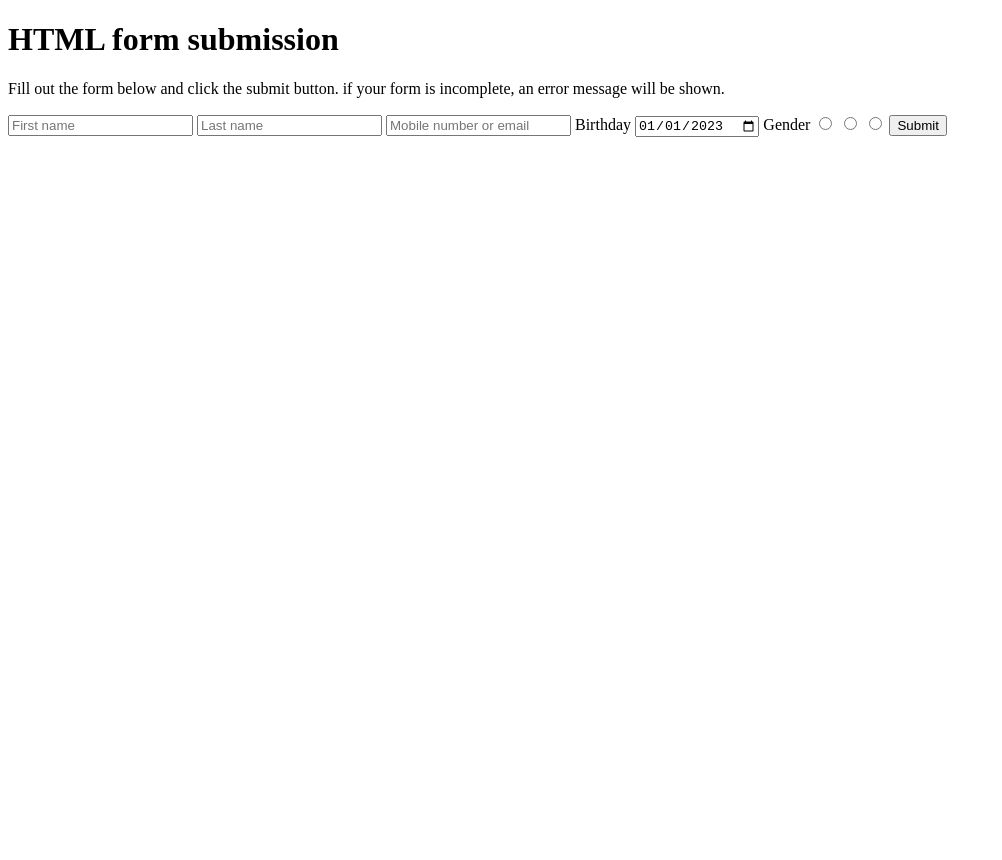
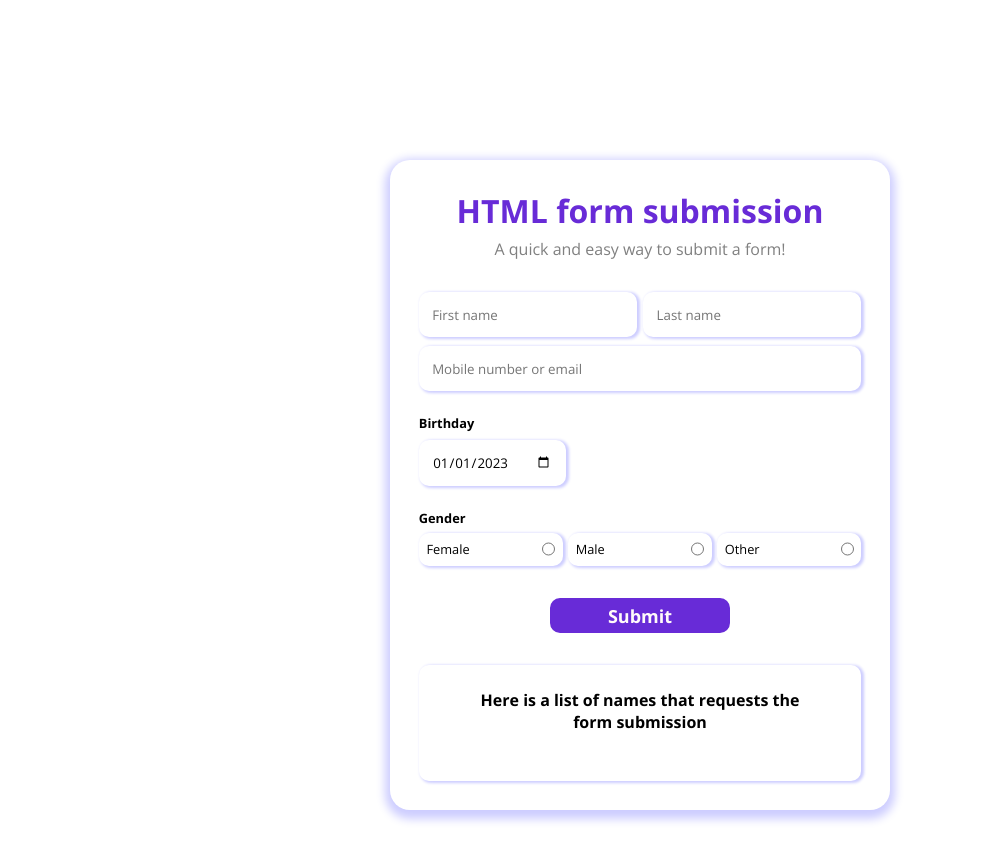
Before and after one commit to suhjiwon95/webProjects, a plain HTML site: page form/form.html in a window 1280 px wide. Shown: the whole page, without its empty margins (0-1002 px from the left). Before the commit the page ends 800 px from the top, so only its background shows below. Drawn offline with nearby package versions, Linux system fonts and the light colour scheme.

Commit message:
complete most of JS and style

```diff
--- a/form/form.html
+++ b/form/form.html
@@ -4,32 +4,60 @@
     <meta charset="UTF-8">
     <meta http-equiv="X-UA-Compatible" content="IE=edge">
     <meta name="viewport" content="width=device-width, initial-scale=1.0">
+    <link rel="stylesheet" href="style.css">
     <title>HTML Form</title>
 </head>
 <body>
     <div class="container">
         <div class="title">
             <h1>HTML form submission</h1>
-            <p>Fill out the form below and click the submit button.
-                <span>if your form is incomplete, an error message will be shown.</span>
+            <p>A quick and easy way to submit a form!</p>
             </p>
         </div>
         <div class="form-container">
-            <form action="">
-                <input type="text" id="fname" placeholder="First name">
-                <input type="text" id="lname" placeholder="Last name">
-                <input type="text" id="contact" placeholder="Mobile number or email">
-                <label for="birthday">Birthday</label>
-                <input type="date" id="birthday" value="2023-01-01">
-                <label for="gender">Gender</label>
-                <label for="female"></label>
-                <input type="radio" id="female" name="gender" value="Female">
-                <label for="male"></label>
-                <input type="radio" id="male" name="gender" value="Male">
-                <label for="Other"></label>
-                <input type="radio" id="other" name="gender" value="Other">
-                <button type="submit">Submit</button>
+            <form action="" id="form">
+                <div class="form-name">
+                    <input type="text" id="fname" placeholder="First name" required>
+                    <input type="text" id="lname" placeholder="Last name"required>
+                </div>
+                <div class="form-contact">
+                    <input type="text" id="contact" placeholder="Mobile number or email" required>
+                </div>
+                <div class="form-bday">
+                    <p>Birthday</p>
+                    <input type="date" id="birthday" value="2023-01-01" required>
+                </div>
+                <div class="form-gender">
+                    <div class="gender-title">
+                        <p for="gender">Gender</p>
+                    </div>
+                    <div class="gender-box">
+                        <div class="female-box genders">
+                            <p for="female">Female</p>
+                            <input type="radio" id="female" name="gender" value="Female" required>
+                        </div>
+                        <div class="male-box genders">
+                            <p for="male">Male</p>
+                            <input type="radio" id="male" name="gender" value="Male" required>
+                        </div>
+                        <div class="other-box genders">
+                            <p for="Other">Other</p>
+                            <input type="radio" id="other" name="gender" value="Other" required>
+                        </div>
+                    </div>
+
+
+                </div>
+                <div class="button-container">
+                    <button type="submit" id="submit">Submit</button>
+                </div>
+
             </form>
+        </div>
+
+        <div class="requests">
+            <p>Here is a list of names that requests the form submission</p>
+            <ol class="list"></ol>
         </div>
 
     </div>
--- a/form/script.js
+++ b/form/script.js
@@ -0,0 +1,24 @@
+const submit = document.getElementById('submit');
+const form = document.getElementById('form');
+const fname = document.getElementById('fname');
+const requestsDiv = document.querySelector('.list'); //parent node of newList
+const nameArr = []; //store names
+const newList = document.createElement('li'); //create li element for displaying names
+
+const logSubmit = (e) => {
+    alert(`${fname.value}'s form was submitted`);
+    e.preventDefault();
+    // window.open("./confirmation.html");
+
+    nameArr.push(`${fname.value}`); //append name to nameArr
+    localStorage.setItem("nameLists", nameArr); //store nameArr in a web browser
+    const nameLists = localStorage.getItem("nameLists"); //get nameArr
+
+    newList.innerText = nameLists; //updates the name on screen. Display all the names stored in the nameArr
+    requestsDiv.appendChild(newList); //append p element to parent node
+    console.log(nameArr);
+
+
+}
+
+form.addEventListener("submit", logSubmit);
--- /dev/null
+++ b/form/style.css
@@ -0,0 +1,142 @@
+@import url('https://fonts.googleapis.com/css2?family=Open+Sans:wght@300;400;700&display=swap');
+
+* {
+    box-sizing: border-box;
+    margin: 0;
+    padding: 0;
+    font-family: 'Open Sans', sans-serif;
+}
+
+body {
+    width: 100%;
+    height: 100vh;
+}
+
+.container {
+    max-width: 500px;
+    border-radius: 20px;
+    box-shadow: 0px 4px 10px 5px rgba(0, 0, 255, .2);
+    display: flex;
+    flex-direction: column;
+    margin: 10em auto;
+    padding: 1.8em;
+
+}
+
+.form-container {
+    padding-top: 2em;
+    padding-bottom: 2em;
+}
+
+.title {
+    text-align: center;
+}
+
+.title h1 {
+    color: #682bd7;
+    margin-bottom: 0.2em;
+}
+
+.title p {
+    color: gray;
+}
+
+.button-container {
+    text-align: center;
+    margin-top: 2em;
+}
+
+button {
+    cursor: pointer;
+    width: 10em;
+    padding-top: 0.2em;
+    padding-bottom: 0.2em;
+    text-align: center;
+    font-weight: 700;
+    font-size: 18px;
+    border-radius: 10px;
+    border: 2px solid #682bd7;
+    background-color: #682bd7;
+    color: #FFFAFA;
+}
+
+button:hover {
+    background-color: transparent;
+    color: #682bd7;
+    box-shadow: 2px 1px 3px 1px rgba(0, 0, 255, .2);
+}
+
+input {
+    padding: 1em;
+    border-radius: 10px;
+    border: none;
+    box-shadow: 2px 1px 3px 1px rgba(0, 0, 255, .2);
+}
+
+.form-name {
+    display: flex;
+    gap: 0.4em;
+    margin-bottom: 0.6em;
+}
+
+.form-name input {
+    flex: 1;
+}
+
+.form-contact input {
+    width: 100%;
+}
+
+.form-bday,
+.form-gender {
+    margin-top: 1.8em;
+    font-size: 0.8rem;
+    font-weight: 700;
+
+}
+
+.form-gender {
+    display: flex;
+    flex-direction: column;
+}
+
+.form-gender .gender-title {
+    margin-bottom: 0.4em;
+}
+
+.gender-box {
+    display: flex;
+    gap: 0.4em;
+    font-weight: 400;
+}
+
+.form-bday p {
+
+    margin-bottom: .6em;
+}
+
+.form-gender .genders{
+    box-shadow: 2px 1px 3px 1px rgba(0, 0, 255, .2);
+    flex: 1;
+    padding: 0em;
+    border-radius: 10px;
+    display: flex;
+    justify-content: space-between;
+    padding: 0.6em;
+}
+
+.form-gender .genders input {
+    border: none;
+    box-shadow: none;
+
+}
+
+.requests {
+    text-align: center;
+    box-shadow: 2px 1px 3px 1px rgba(0, 0, 255, .2);
+    border-radius: 10px;
+    min-height: 3em;
+    padding: 3em;
+    padding-top: 1.5em;
+    font-weight: 700;
+}
```
Also changed, not shown: form/confirmation.html (added, +12 -0 lines).
